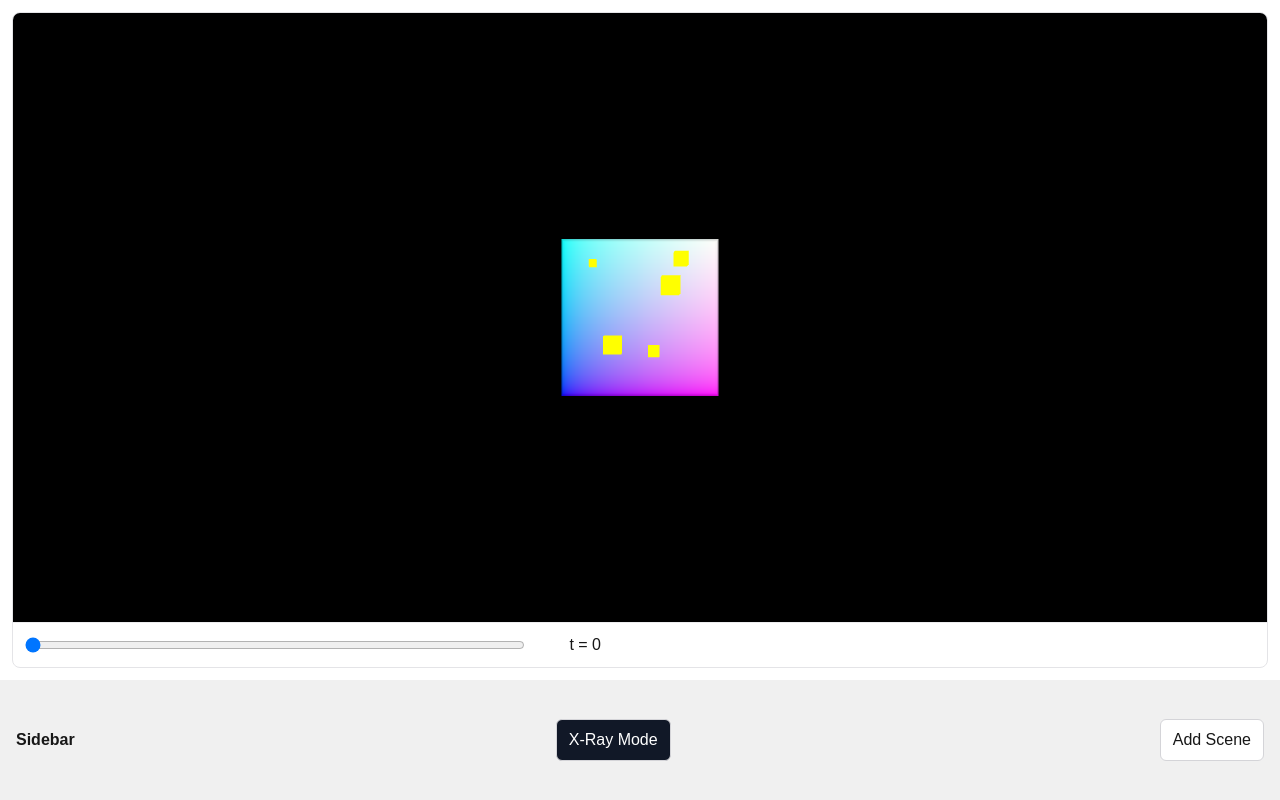
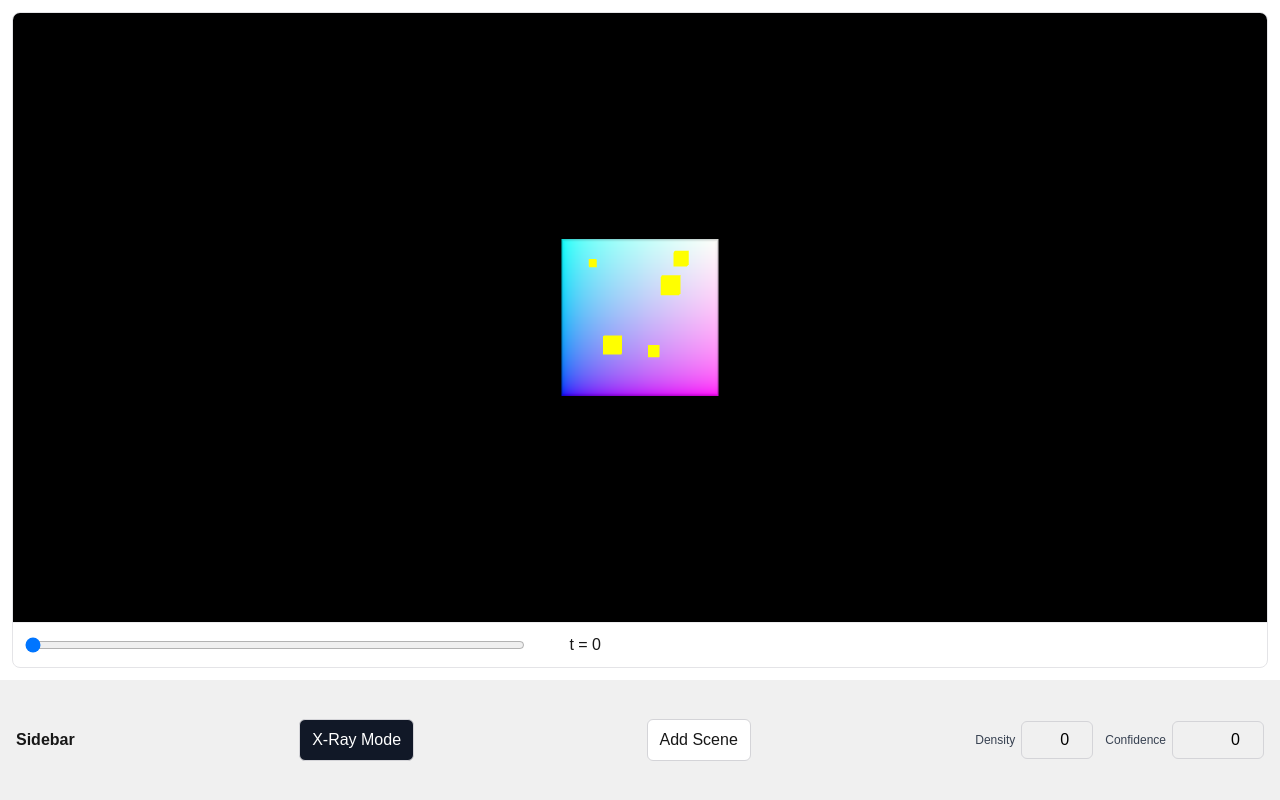
Before and after one commit to Antel0pe/UndergroundExplorer, a Next.js app: page / in a window 1280 px wide. Built offline with nearby package versions, Linux system fonts and the light colour scheme.

Commit message:
density + confidence threshold

```diff
--- a/app/components/SceneCard.tsx
+++ b/app/components/SceneCard.tsx
@@ -4,7 +4,11 @@ import { useState } from "react";
 import ThreeScene from "./ThreeScene";
 import TimeSlider from "./TimeSlider";
 
-export default function SceneCard({ xRayEnabled }: { xRayEnabled: boolean }) {
+export default function SceneCard({
+  xRayEnabled,
+  density,
+  confidence,
+}: { xRayEnabled: boolean; density: number; confidence: number }) {
   const [time, setTime] = useState(0);
 
   return (
@@ -21,7 +25,7 @@ export default function SceneCard({ xRayEnabled }: { xRayEnabled: boolean }) {
     >
       {/* Canvas region fills available vertical space */}
       <div style={{ flex: 1, minHeight: 240, position: "relative" }}>
-        <ThreeScene time={time} xRayEnabled={xRayEnabled} />
+        <ThreeScene time={time} xRayEnabled={xRayEnabled} density={density} confidence={confidence} />
       </div>
 
       {/* Local slider */}
--- a/app/components/Sidebar.tsx
+++ b/app/components/Sidebar.tsx
@@ -1,7 +1,25 @@
 "use client";
 
-type Props = { onAddScene: () => void; xRayEnabled: boolean; onToggleXRay: () => void };
-export default function Sidebar({ onAddScene, xRayEnabled, onToggleXRay }: Props) {
+type Props = {
+  onAddScene: () => void;
+  xRayEnabled: boolean;
+  onToggleXRay: () => void;
+
+  density: number;
+  confidence: number;
+  onChangeDensity: (v: number) => void;
+  onChangeConfidence: (v: number) => void;
+};
+
+export default function Sidebar({
+  onAddScene,
+  xRayEnabled,
+  onToggleXRay,
+  density,
+  confidence,
+  onChangeDensity,
+  onChangeConfidence,
+}: Props) {
 
   return (
     <div
@@ -42,6 +60,61 @@ export default function Sidebar({ onAddScene, xRayEnabled, onToggleXRay }: Props
   Add Scene
 </button>
 
+<div style={{ display: "flex", alignItems: "center", gap: 12 }}>
+  {/* Density */}
+  <label style={{ display: "flex", alignItems: "center", gap: 6 }}>
+    <span style={{ fontSize: 12, color: "#374151" }}>Density</span>
+    <input
+      type="number"
+      min={0}
+      max={100}
+      step={1}
+      value={density}
+      onChange={(e) => onChangeDensity(Number(e.target.value))}
+      onWheel={(e) => {
+        e.preventDefault();
+        const dir = e.deltaY > 0 ? -1 : 1; // wheel up increases
+        onChangeDensity(density + dir);
+      }}
+      style={{
+        width: 72,
+        padding: "6px 8px",
+        border: "1px solid #d4d4d8",
+        borderRadius: 6,
+        textAlign: "right",
+        color: "black"
+      }}
+    />
+  </label>
+
+  {/* Confidence */}
+  <label style={{ display: "flex", alignItems: "center", gap: 6 }}>
+    <span style={{ fontSize: 12, color: "#374151" }}>Confidence</span>
+    <input
+      type="number"
+      min={0}
+      max={100}
+      step={1}
+      value={confidence}
+      onChange={(e) => onChangeConfidence(Number(e.target.value))}
+      onWheel={(e) => {
+        e.preventDefault();
+        const dir = e.deltaY > 0 ? -1 : 1;
+        onChangeConfidence(confidence + dir);
+      }}
+      style={{
+        width: 92,
+        padding: "6px 8px",
+        border: "1px solid #d4d4d8",
+        borderRadius: 6,
+        textAlign: "right",
+        color: "black"
+      }}
+    />
+  </label>
+</div>
+
+
     </div>
   );
 }
--- a/app/components/ThreeScene.tsx
+++ b/app/components/ThreeScene.tsx
@@ -3,8 +3,22 @@
 import { useEffect, useRef } from "react";
 import * as THREE from "three";
 
-export default function ThreeScene({ time, xRayEnabled }: { time: number, xRayEnabled: boolean }) {
+// values are in [-0.5..0.5, size, density 0..1, confidence 0..1]
+const ORES: Array<[number, number, number, number, number, number]> = [
+  [ 0.3,   0.43,  0.10, 0.10, 0.3, 0.8 ],
+  [ -0.20,-0.20,  0.09, 0.13, 0.7, 0.1 ],
+  [ -0.33, 0.38,  0.23, 0.05, 0.4, 0.5 ],
+  [ 0.2,   0.21,  0.40, 0.12, 0.9, 0.4 ],
+  [ 0.11, -0.27, -0.20, 0.09, 0.2, 0.8 ],
+];
 
+
+export default function ThreeScene({
+  time,
+  xRayEnabled,
+  density,
+  confidence,
+}: { time: number; xRayEnabled: boolean; density: number; confidence: number }) {
   const mountRef = useRef<HTMLDivElement>(null);
   const slicesRef = useRef<THREE.Mesh[]>([]);
   const hiCubesRef = useRef<THREE.Mesh[]>([]);
@@ -89,35 +103,42 @@ scene.add(mesh);
 
 }
 let oresOfInterest: number[][] = [
-  [ 0.3,  0.43,   0.10, 0.1 ],
-  [ -0.20,  -0.2,  0.09, 0.13 ],
-  [ -0.33,   0.38,    0.23, 0.05 ],
-  [ 0.2,  0.21,   0.40, 0.12 ],
-  [  0.11, -0.27, -0.20, 0.09 ]
+  [ 0.3,  0.43,   0.10, 0.1, 0.3, 0.8],
+  [ -0.20,  -0.2,  0.09, 0.13, 0.7, 0.1 ],
+  [ -0.33,   0.38,    0.23, 0.05, 0.4, 0.5 ],
+  [ 0.2,  0.21,   0.40, 0.12, 0.9, 0.4 ],
+  [  0.11, -0.27, -0.20, 0.09, 0.2, 0.8 ]
 ];
+hiCubesRef.current = []; // reset any previous refs (defensive)
 
-for (let j = 0; j < 5; j++) {
-    // === ADD: highlight cube inside the big cube ===
-    const hiSize = oresOfInterest[j][3];
-    const hiGeo = new THREE.BoxGeometry(hiSize, hiSize, hiSize);
+for (let j = 0; j < ORES.length; j++) {
+  const [x, y, z, size, dens, conf] = ORES[j];
 
-    // random position inside [-0.45, 0.45] so it stays well within the big cube
-    const rand = () => (Math.random() - 0.5) * 0.9;
-    const hiMesh = new THREE.Mesh(
-    hiGeo,
-    new THREE.MeshBasicMaterial({
-        color: 0xffff00,       // yellow
-        transparent: xRayEnabled,    // solid
-        depthTest: false,      // <- always draw on top so it's visible from anywhere
-        depthWrite: false,
-    })
-    );
-    hiMesh.position.set(oresOfInterest[j][0], oresOfInterest[j][1], oresOfInterest[j][2]);
-    hiMesh.renderOrder = 9999; // extra insurance to render last
-    scene.add(hiMesh);
-    hiCubesRef.current.push(hiMesh);
+  const hiGeo = new THREE.BoxGeometry(size, size, size);
+  const hiMat = new THREE.MeshBasicMaterial({
+    color: 0xffff00,
+    transparent: xRayEnabled, // initial look
+    depthTest: false,
+    depthWrite: false,
+  });
 
+  const hiMesh = new THREE.Mesh(hiGeo, hiMat);
+  hiMesh.position.set(x, y, z);
+  hiMesh.renderOrder = 9999;
+
+  // stash metadata for fast threshold checks later
+  hiMesh.userData.density = dens;     // 0..1
+  hiMesh.userData.confidence = conf;  // 0..1
+
+  // initial visibility using current props (0..100 → 0..1)
+  const dThresh = density / 100;
+  const cThresh = confidence / 100;
+  hiMesh.visible = dens >= dThresh && conf >= cThresh;
+
+  scene.add(hiMesh);
+  hiCubesRef.current.push(hiMesh);
 }
+
 
 
     // Track which keys are pressed
@@ -212,15 +233,33 @@ hiCubesRef.current = [];
   }
 }, [time]);
 
+// useEffect(() => {
+//   for (const mesh of hiCubesRef.current) {
+//     const mat = mesh.material as THREE.MeshBasicMaterial;
+
+//     mat.transparent = xRayEnabled;
+
+//     mat.needsUpdate = true;
+//   }
+// }, [xRayEnabled]);
+
 useEffect(() => {
+  const dThresh = density / 100;
+  const cThresh = confidence / 100;
+
   for (const mesh of hiCubesRef.current) {
+    // visibility by thresholds
+    const dens = mesh.userData.density as number;     // 0..1
+    const conf = mesh.userData.confidence as number;  // 0..1
+    mesh.visible = dens >= dThresh && conf >= cThresh;
+
+    // match the X-Ray / Underground look
     const mat = mesh.material as THREE.MeshBasicMaterial;
-
     mat.transparent = xRayEnabled;
-
     mat.needsUpdate = true;
   }
-}, [xRayEnabled]);
+}, [density, confidence, xRayEnabled]);
+
 
 
   return <div ref={mountRef} style={{ width: "100%", height: "100%" }} />;
--- a/app/page.tsx
+++ b/app/page.tsx
@@ -8,6 +8,15 @@ export default function Home() {
   const [sceneIds, setSceneIds] = useState<number[]>([0]); // start with one
   // add below: const [sceneIds, setSceneIds] = useState<number[]>([0]);
 const [xRayEnabled, setXRayEnabled] = useState(true);
+const [density, setDensity] = useState(0);
+const [confidence, setConfidence] = useState(0);
+
+// simple clamp
+const clamp01 = (v: number) => Math.max(0, Math.min(100, Math.round(v)));
+
+// handlers Sidebar will call
+const handleDensity = (v: number) => setDensity(clamp01(v));
+const handleConfidence = (v: number) => setConfidence(clamp01(v));
 const toggleXRay = () => setXRayEnabled(v => !v);
 
 
@@ -30,15 +39,29 @@ const toggleXRay = () => setXRayEnabled(v => !v);
       >
 {/* pass xRayEnabled to each SceneCard */}
 {sceneIds.map((id) => (
-  <SceneCard key={id} xRayEnabled={xRayEnabled} />
+  <SceneCard
+    key={id}
+    xRayEnabled={xRayEnabled}
+    density={density}
+    confidence={confidence}
+  />
 ))}
+
 
       </div>
 
       {/* Sidebar (15%) */}
       <div style={{ flex: "0 0 15%", background: "#f0f0f0" }}>
         {/* pass toggle + current state to Sidebar */}
-<Sidebar onAddScene={addScene} xRayEnabled={xRayEnabled} onToggleXRay={toggleXRay} />
+<Sidebar
+  onAddScene={addScene}
+  xRayEnabled={xRayEnabled}
+  onToggleXRay={toggleXRay}
+  density={density}
+  confidence={confidence}
+  onChangeDensity={handleDensity}
+  onChangeConfidence={handleConfidence}
+/>
 
       </div>
     </div>
```
Also changed, not shown: 1 other file (tests, documents, lock files or other folders).
